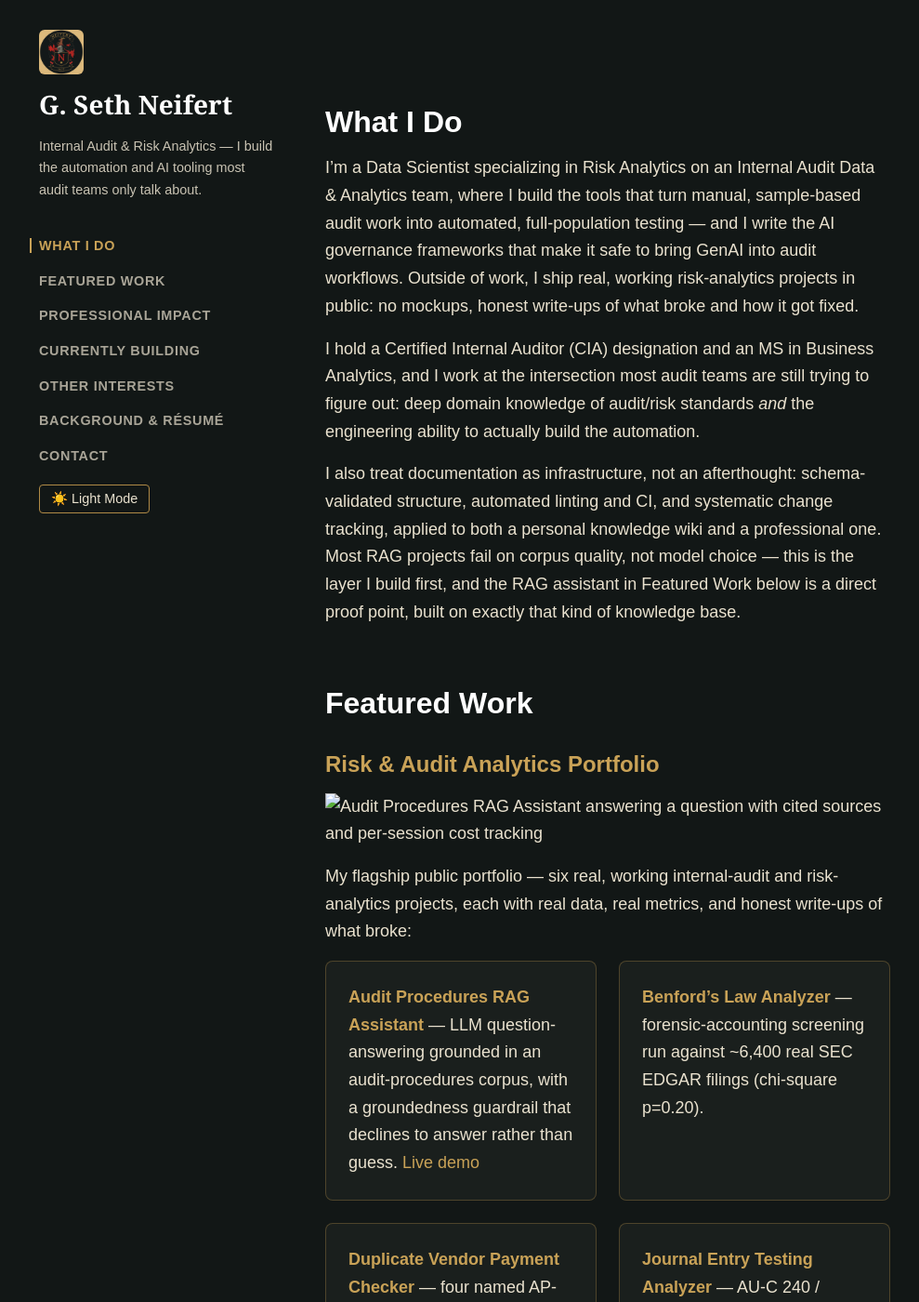
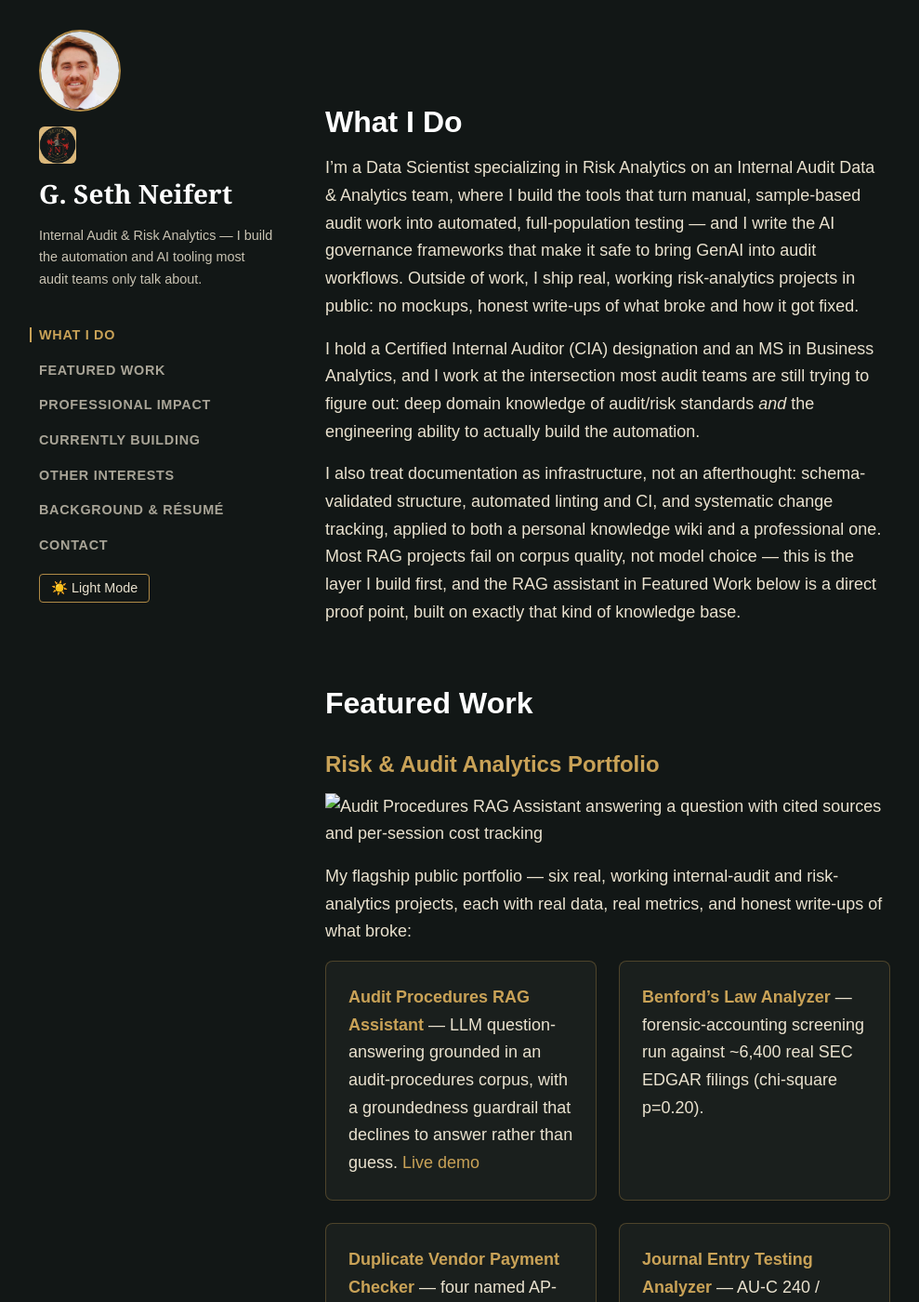
Before and after one commit to neifertg/neifertg.github.io, a Jekyll site: the page built from index.md, in a window 1280 px wide and 1400 px high. Shown: the whole window at 93% size, without its empty margins (22-1011 px from the left). Built offline with Jekyll 4.4.1, drawn with Linux system fonts in a browser that asks for light colours.

Commit message:
Add profile photo to the sidebar
Pulled from GitHub's public avatar CDN (avatars.githubusercontent.com,
no auth needed) since LinkedIn doesn't allow unauthenticated fetching.
Circular headshot above the crest mark; crest hidden on the mobile
top-bar layout to avoid crowding two logos next to the nav strip.

```diff
--- a/_layouts/default.html
+++ b/_layouts/default.html
@@ -12,7 +12,8 @@
   <div class="layout">
     <header class="sidebar">
       <div class="sidebar-inner">
-        <img class="crest" src="{{ '/assets/crest_thumb.png' | relative_url }}" alt="" width="48" height="48">
+        <img class="profile-photo" src="{{ '/assets/profile.jpg' | relative_url }}" alt="Photo of G. Seth Neifert" width="88" height="88">
+        <img class="crest" src="{{ '/assets/crest_thumb.png' | relative_url }}" alt="" width="40" height="40">
         <h1 class="site-name"><a href="{{ '/' | relative_url }}">{{ site.title }}</a></h1>
         <p class="tagline">Internal Audit &amp; Risk Analytics — I build the automation and AI tooling most audit teams only talk about.</p>
         <nav class="site-nav" aria-label="Section navigation">
--- a/assets/css/style.scss
+++ b/assets/css/style.scss
@@ -112,6 +112,11 @@ blockquote {
 
 .sidebar-inner { display: flex; flex-direction: column; gap: var(--space-2); }
 
+.profile-photo {
+  border-radius: 50%;
+  border: 2px solid var(--color-gold);
+  object-fit: cover;
+}
 .crest { border-radius: 6px; }
 
 .site-name { font-size: 1.75rem; margin: 0; }
@@ -227,7 +232,8 @@ blockquote {
     padding: var(--space-2) var(--space-3);
   }
   .sidebar-inner { flex-direction: row; align-items: center; flex-wrap: nowrap; gap: var(--space-3); }
-  .crest { width: 32px; height: 32px; }
+  .profile-photo { width: 32px; height: 32px; }
+  .crest { display: none; }
   .site-name { font-size: 1.15rem; white-space: nowrap; }
   .tagline { display: none; }
   .site-nav { overflow-x: auto; flex: 1; }
```
Also changed, not shown: assets/profile.jpg (added).
